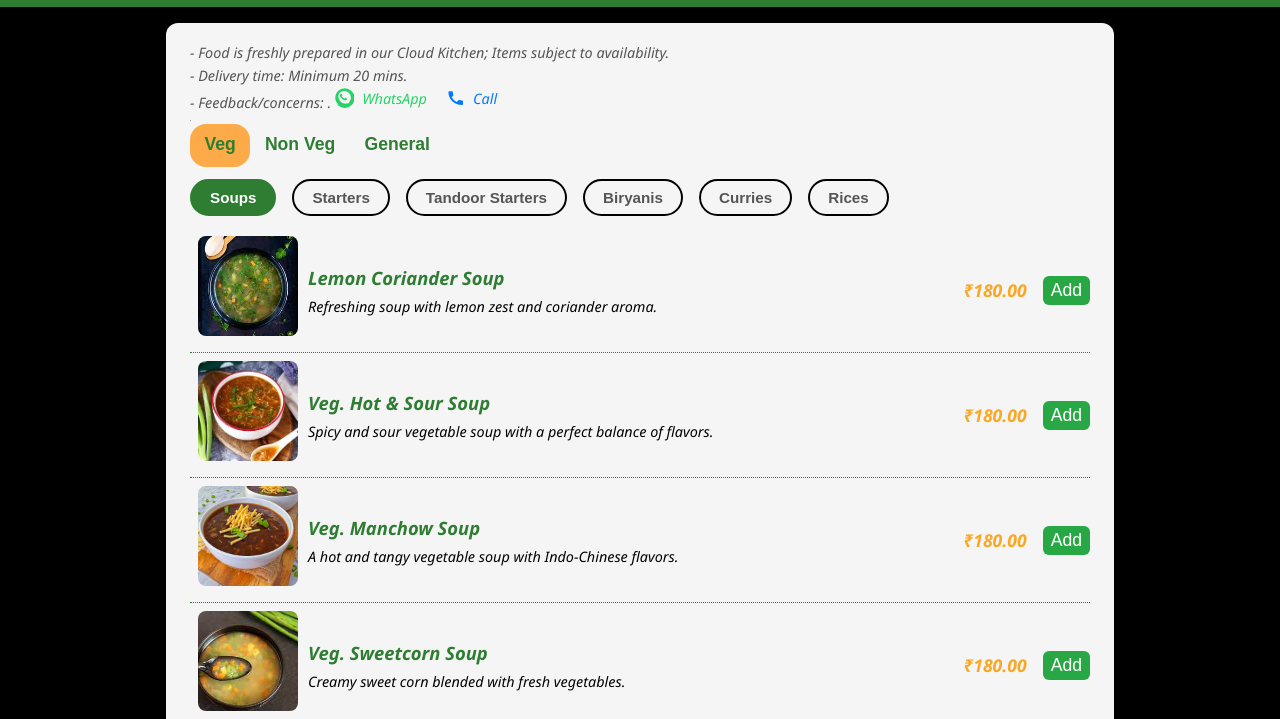
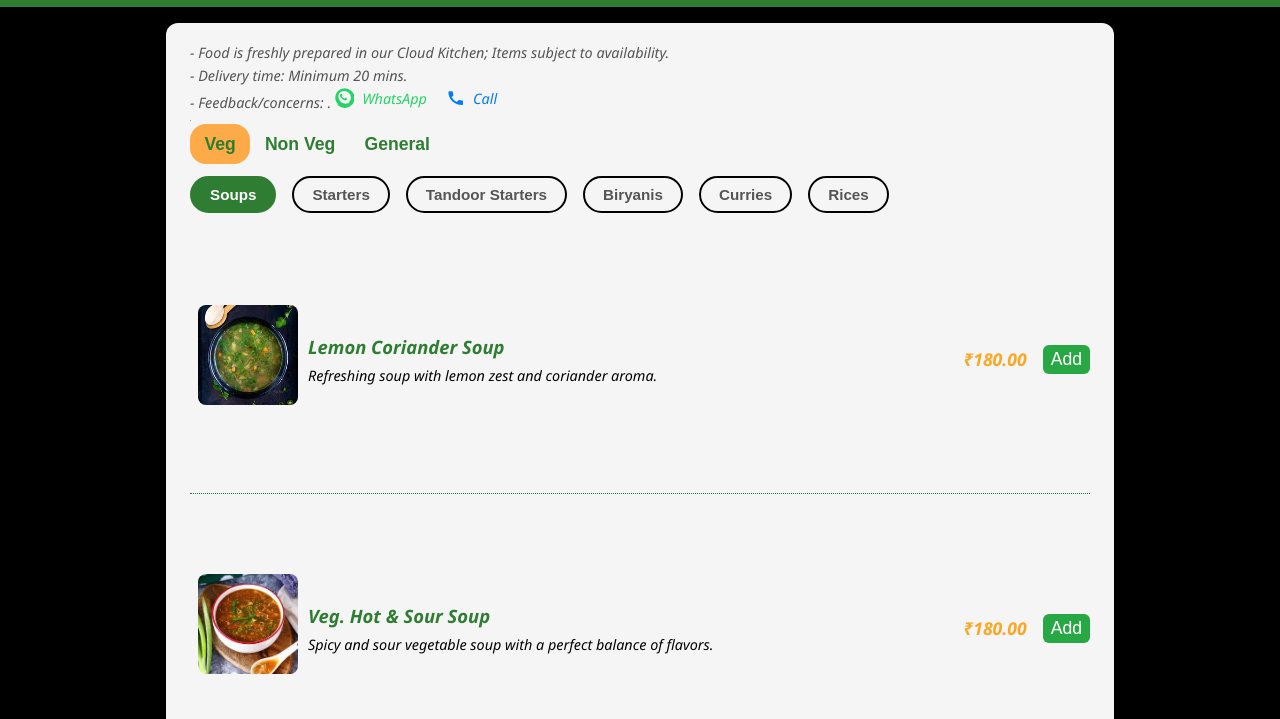
Before and after one commit to sanvigroupofhotels/hotel-excella-orderfood, a plain HTML site: page index.html in a window 1280 px wide. Shown: the part 81-800 px from the top of the page. Drawn offline with Linux system fonts and the light colour scheme.

Commit message:
Update index.html

```diff
--- a/index.html
+++ b/index.html
@@ -147,7 +147,6 @@
          background: var(--light-gray);         /* Light gray background */
          color: var(--dark-green);              /* Text color */
          border: none;                           /* Remove all borders */
-         /*border-bottom: 3px solid var(--light-orange);*/ /* Optional bottom border */
          border-radius: 16px;                    /* Slight rounding for hover effect */
          transition: color 0.1s ease, background 0.2s ease, border-color 0.2s ease; /* Smooth transitions */
          user-select: none;                      /* Prevent text selection */
@@ -157,7 +156,6 @@
          font-color: #fff;                       /* Incorrect property (should be 'color') */
          color: #fff;                            /* White text */
          background: var(--light-orange);       /* Orange background for active tab */
-         border-bottom: 3px solid var(--light-orange); /* Bottom border for active tab */
          color: var(--dark-green);              /* Overwrites white text (conflicting) */
          }
          /* Focus-visible state for accessibility */
@@ -170,8 +168,8 @@
          flex-wrap: wrap;
          align-items: center;
          justify-content: space-between;
-         padding: 0.5rem 0;
-         border-bottom: 1px dotted var(--dark-green);
+         padding: 5rem 0;
+         border-bottom: 1.2px dotted var(--dark-green);
          }
          .menu-item:last-child { border-bottom: none; }
          .menu-item-details {
@@ -444,7 +442,6 @@
          color: var(--dark-green);              /* Text color */
          flex-wrap: wrap;                       /* Allow wrapping to next line */
          overflow-x: auto;                      /* Enable horizontal scroll if needed */
-         border-bottom: 1px solid #ccc;         /* Light bottom border */
          }
          /* Mobile tab button styles */
          .tab-btn {
@@ -458,7 +455,6 @@
          background: var(--light-gray);         /* Light gray background */
          color: var(--dark-green);              /* Text color */
          border: none;                           /* Remove all borders */
-         /*border-bottom: 3px solid var(--light-orange);*/ /* Optional bottom border */
          border-radius: 16px;                    /* Slight rounding for hover effect */
          transition: color 0.1s ease, background 0.2s ease, border-color 0.2s ease; /* Smooth transitions */
          user-select: none;                      /* Prevent text selection */
@@ -493,7 +489,6 @@
          overflow-x: auto;                      /* Enable horizontal scroll */
          white-space: nowrap;                   /* Prevent line breaks */
          padding: 12px 0px;                     /* Vertical padding */
-         border-bottom: 1px solid #eee;         /* Light bottom border */
          font-weight: 600;                      /* Bold text */
          box-shadow: 0 2px 6px rgba(0,0,0,0.03); /* Subtle shadow for elevation */
          }
```
